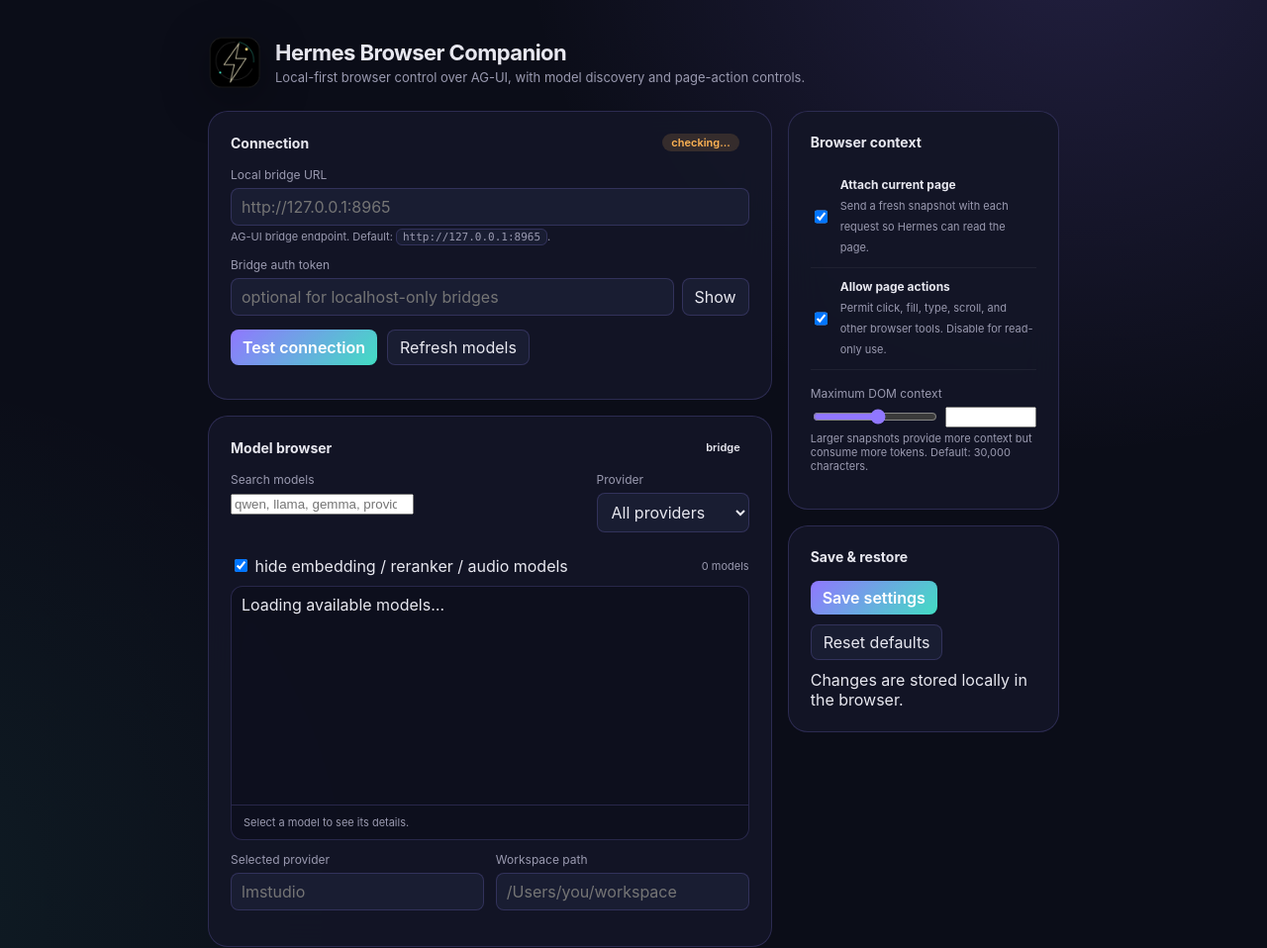
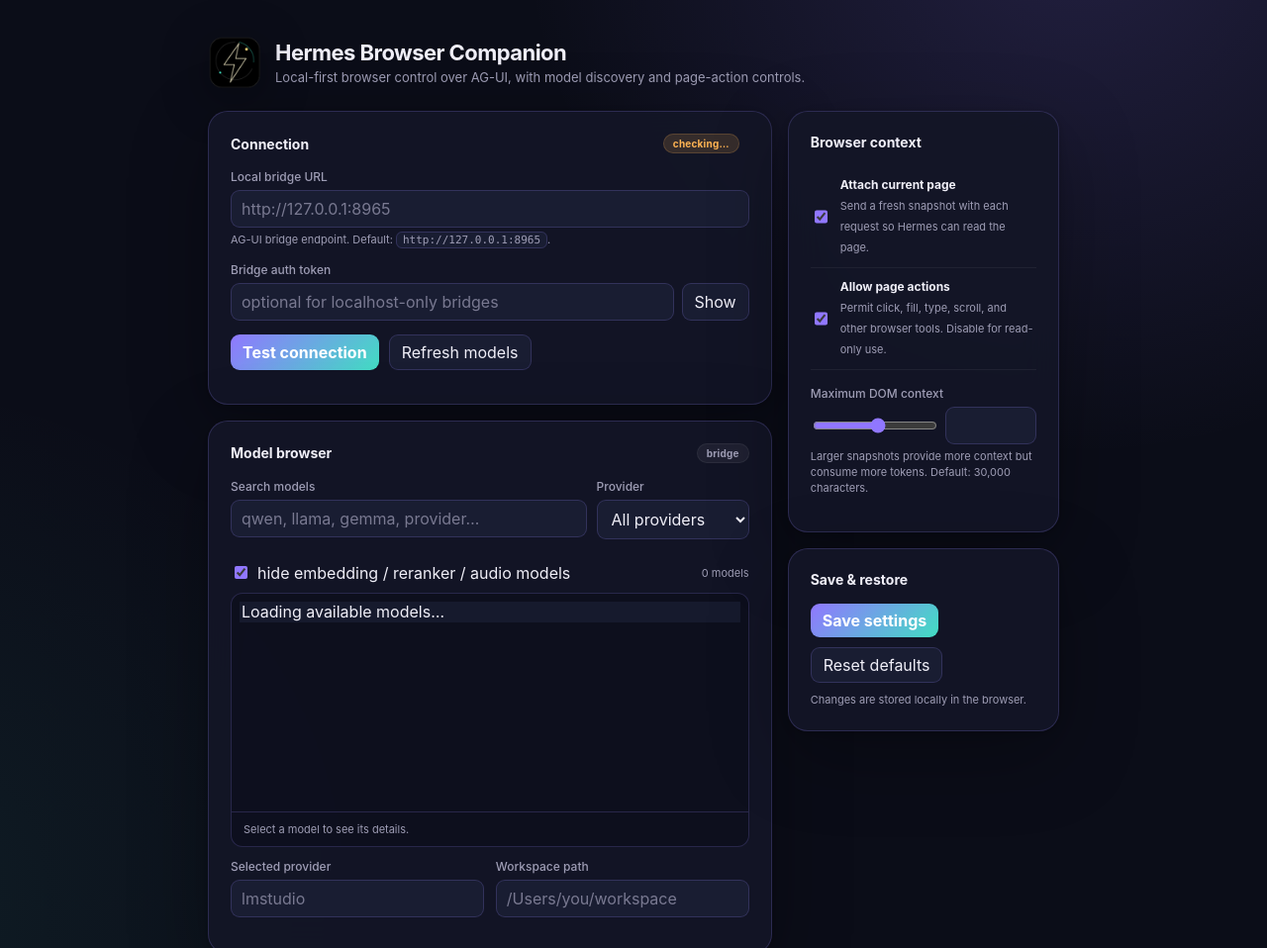
Before and after one commit to Franzferdinan51/Hermes-Browser-Extention, a browser extension: page extension/ui/options.html in a window 1280 px wide. Shown: the top 958 px of the page at 99% size. Drawn offline with Linux system fonts and the light colour scheme.

Commit message:
polish shared extension styles

```diff
--- a/extension/ui/common.css
+++ b/extension/ui/common.css
@@ -1,20 +1,30 @@
-/* hermes-browser shared styles */
+/* Hermes Browser shared visual system */
 :root {
   --bg: #0b0d18;
   --panel: rgba(20, 22, 39, .94);
   --panel-2: #191d32;
+  --panel-3: #222744;
   --border: rgba(151, 137, 255, .20);
-  --text: #e8e8f0;
-  --muted: #9a9ab0;
+  --border-strong: rgba(151, 137, 255, .42);
+  --text: #f0eff8;
+  --muted: #9e9db5;
   --accent: #9077ff;
   --accent-2: #42ddc3;
   --green: #4fe18a;
   --red: #ff5c72;
   --amber: #ffb454;
   --radius: 10px;
+  --shadow-lg: 0 24px 80px rgba(0,0,0,.28), 0 2px 12px rgba(0,0,0,.18);
+  color-scheme: dark;
   font-family: -apple-system, BlinkMacSystemFont, "Segoe UI", Roboto, Helvetica, Arial, sans-serif;
 }
-html, body { background: radial-gradient(circle at 85% -10%, rgba(144,119,255,.18), transparent 36%), radial-gradient(circle at -10% 90%, rgba(66,221,195,.08), transparent 32%), var(--bg); color: var(--text); }
+html, body {
+  background:
+    radial-gradient(circle at 85% -10%, rgba(144,119,255,.18), transparent 36%),
+    radial-gradient(circle at -10% 90%, rgba(66,221,195,.08), transparent 32%),
+    var(--bg);
+  color: var(--text);
+}
 * { box-sizing: border-box; }
 
 button {
@@ -23,39 +33,48 @@ button {
   background: var(--panel-2);
   color: var(--text);
   border: 1px solid var(--border);
-  border-radius: 8px;
+  border-radius: 9px;
   padding: 7px 12px;
-  transition: filter .12s, background .12s;
+  transition: filter .12s ease, background .12s ease, border-color .12s ease, transform .12s ease, box-shadow .12s ease;
 }
-button:hover { background: #252a46; border-color: rgba(144,119,255,.45); transform: translateY(-1px); }
+button:hover { background: var(--panel-3); border-color: var(--border-strong); transform: translateY(-1px); }
 button:active { transform: translateY(0); }
-button:disabled { opacity: .45; cursor: not-allowed; }
-button.primary { background: linear-gradient(135deg, var(--accent), var(--accent-2)); border: none; color: #fff; font-weight: 600; }
-button.primary:hover { filter: brightness(1.12); box-shadow: 0 6px 18px rgba(144,119,255,.22); }
+button:disabled { opacity: .45; cursor: not-allowed; transform: none; }
+button.primary { background: linear-gradient(135deg, var(--accent), var(--accent-2)); border: none; color: #fff; font-weight: 650; }
+button.primary:hover { filter: brightness(1.1); box-shadow: 0 6px 18px rgba(144,119,255,.22); }
 
-input[type=text], input[type=password], input[type=url], select, textarea {
+input[type=text], input[type=password], input[type=url], input[type=search], input[type=number], select, textarea {
   font: inherit;
   background: var(--panel-2);
   color: var(--text);
   border: 1px solid var(--border);
-  border-radius: 8px;
+  border-radius: 9px;
   padding: 8px 10px;
   width: 100%;
 }
+input::placeholder, textarea::placeholder { color: rgba(158,157,181,.72); }
 input:focus, select:focus, textarea:focus { outline: 2px solid rgba(144,119,255,.18); border-color: var(--accent); box-shadow: 0 0 0 3px rgba(144,119,255,.08); }
+select option, select optgroup { background: #161a2d; color: var(--text); }
 
 .field { margin-bottom: 14px; }
-.field label { display: block; font-size: 12px; color: var(--muted); margin-bottom: 6px; }
-.field .hint { font-size: 11px; color: var(--muted); margin-top: 4px; }
+.field label { display: block; font-size: 12px; color: var(--muted); margin-bottom: 6px; font-weight: 550; }
+.field .hint, .hint { font-size: 11px; color: var(--muted); margin-top: 5px; line-height: 1.45; }
+.check { display: inline-flex; align-items: center; gap: 7px; cursor: pointer; }
+.check input, input[type=checkbox] { accent-color: var(--accent); cursor: pointer; }
 
-.pill { display: inline-block; padding: 2px 9px; border-radius: 999px; font-size: 11px; font-weight: 600; }
-.pill.ok { background: rgba(60,207,106,.15); color: var(--green); }
-.pill.err { background: rgba(255,92,114,.15); color: var(--red); }
-.pill.warn { background: rgba(255,180,84,.15); color: var(--amber); }
+.pill { display: inline-block; padding: 3px 9px; border-radius: 999px; font-size: 10px; font-weight: 700; letter-spacing: .02em; background: rgba(255,255,255,.055); color: var(--muted); border: 1px solid rgba(255,255,255,.06); }
+.pill.ok { background: rgba(60,207,106,.15); color: var(--green); border-color: rgba(79,225,138,.18); }
+.pill.err { background: rgba(255,92,114,.15); color: var(--red); border-color: rgba(255,92,114,.18); }
+.pill.warn { background: rgba(255,180,84,.15); color: var(--amber); border-color: rgba(255,180,84,.18); }
 
 .muted { color: var(--muted); }
 .code { font-family: ui-monospace, SFMono-Regular, Menlo, monospace; background: var(--panel-2); border: 1px solid var(--border); border-radius: 6px; padding: 1px 6px; font-size: 11px; }
 
-::-webkit-scrollbar { width: 10px; height: 10px; }
-::-webkit-scrollbar-thumb { background: #333; border-radius: 6px; }
+::-webkit-scrollbar { width: 9px; height: 9px; }
+::-webkit-scrollbar-thumb { background: #343952; border-radius: 999px; border: 2px solid transparent; background-clip: padding-box; }
+::-webkit-scrollbar-thumb:hover { background: #454b68; background-clip: padding-box; }
 ::-webkit-scrollbar-track { background: transparent; }
+
+@media (prefers-reduced-motion: reduce) {
+  *, *::before, *::after { scroll-behavior: auto !important; transition-duration: .001ms !important; animation-duration: .001ms !important; animation-iteration-count: 1 !important; }
+}
```
